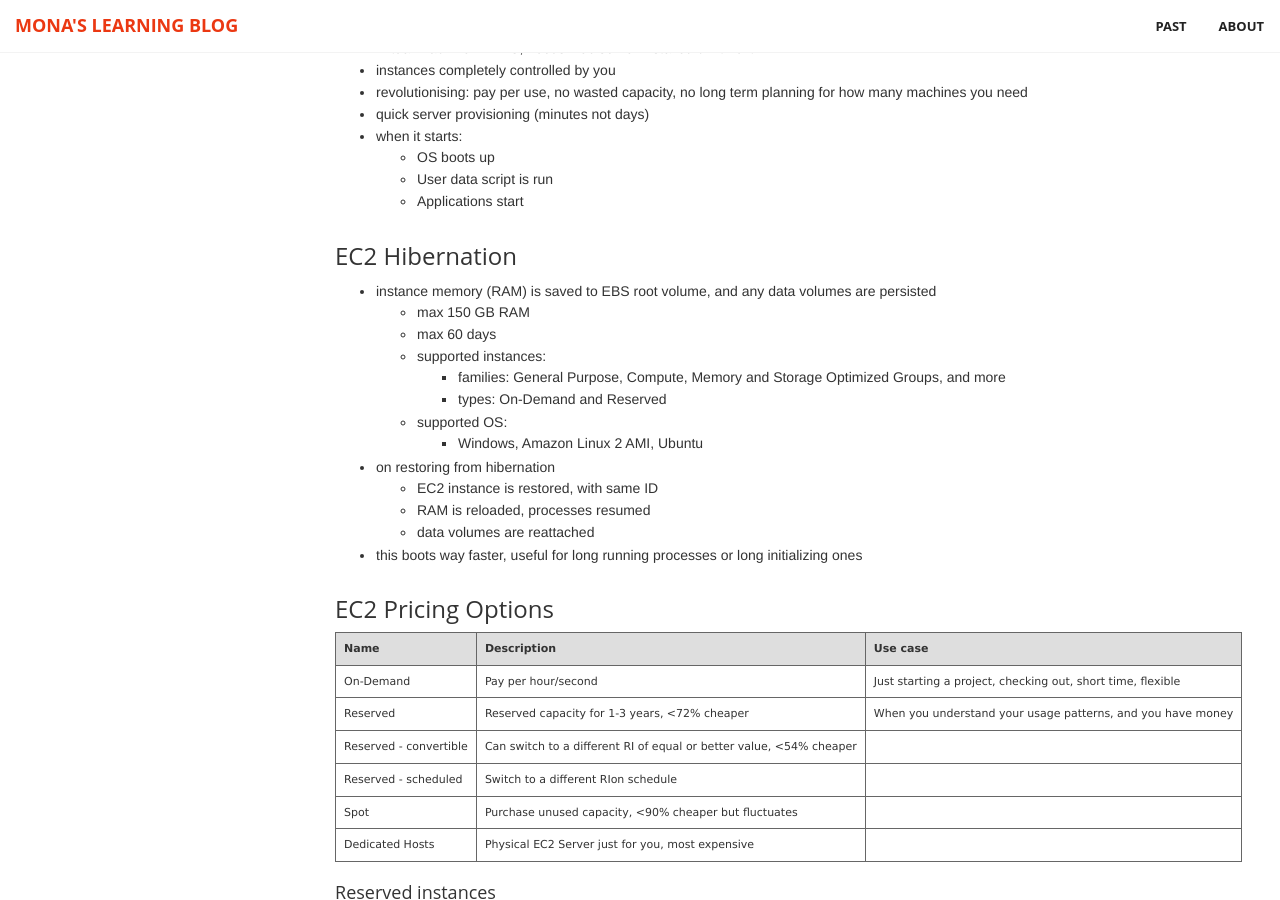
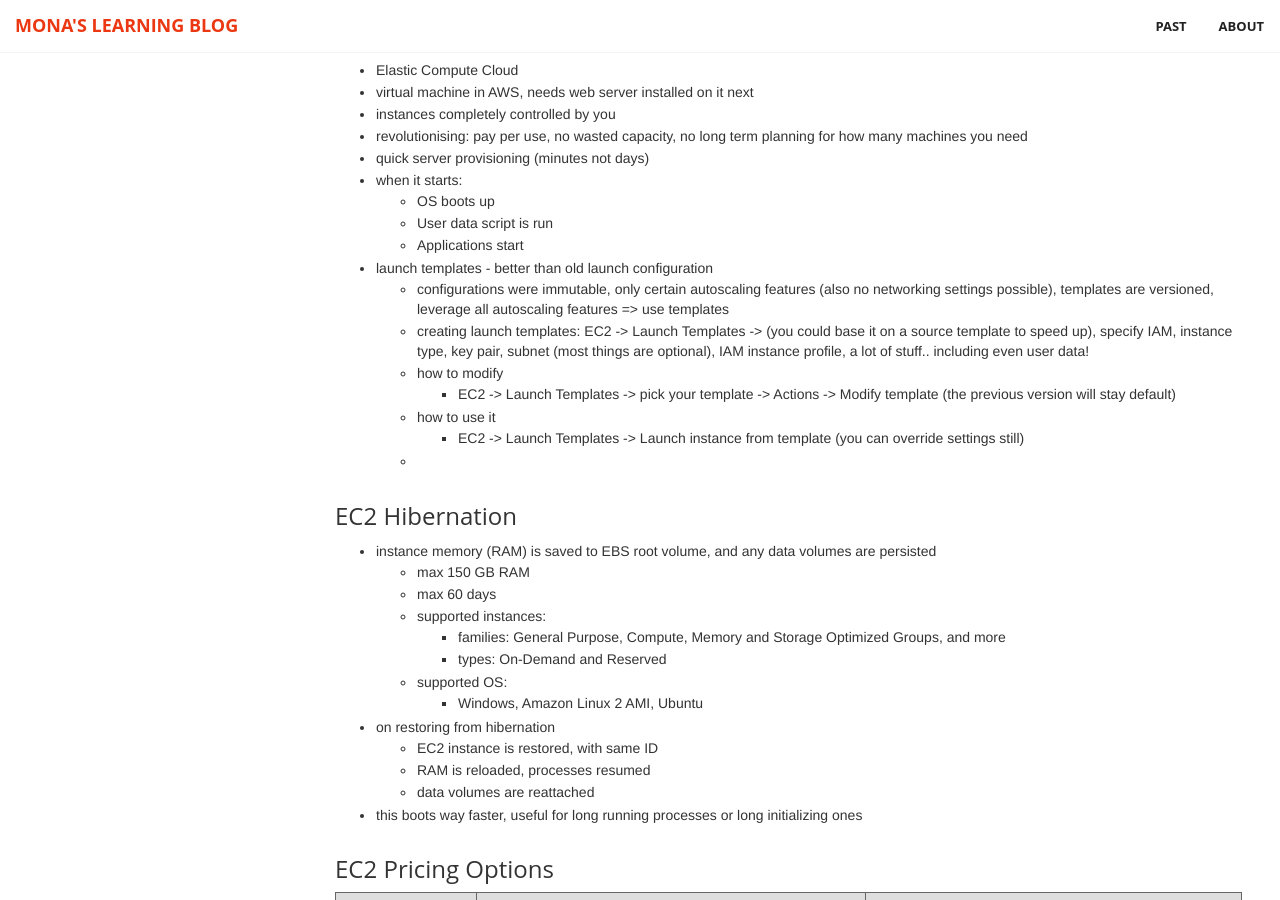
Before and after one commit to monikma/monikma.github.io, a Jekyll site: the page built from _posts/2024-03-04-aws-certified-solutions-archiect.md, in a window 1280 px wide and 900 px high, scrolled down 3042 px. Built offline with Jekyll 4.4.1, drawn with Linux system fonts in a browser that asks for light colours; some of the changed text lies outside the part shown.

Commit message:
Update: Launch templates and scaling

```diff
--- a/_posts/2024-03-04-aws-certified-solutions-archiect.md
+++ b/_posts/2024-03-04-aws-certified-solutions-archiect.md
@@ -57,6 +57,14 @@
   - OS boots up
   - User data script is run
   - Applications start
+- launch templates - better than old launch configuration
+  - configurations were immutable, only certain autoscaling features (also no networking settings possible), templates are versioned, leverage all autoscaling features => use templates
+  - creating launch templates: EC2 -> Launch Templates -> (you could base it on a source template to speed up), specify IAM, instance type, key pair, subnet (most things are optional), IAM instance profile, a lot of stuff.. including even user data!
+  - how to modify
+    -  EC2 -> Launch Templates -> pick your template -> Actions -> Modify template (the previous version will stay default)
+  - how to use it
+    - EC2 -> Launch Templates -> Launch instance from template (you can override settings still)
+  -
 
 ### EC2 Hibernation
 - instance memory (RAM) is saved to EBS root volume, and any data volumes are persisted
@@ -1366,6 +1374,12 @@
 - works with VPC endpoints
 - pick this also for monitoring at scale
 
+# Scaling
+- horizontal scaling is good for availability
+
+## Auto Scaling Groups
+- Auto Scaling Group is a collection of EC2 instances treated as a collective group for scaling and management
+
 # AWS Gateway
 - Serverless way of replacing your web service
 
```
